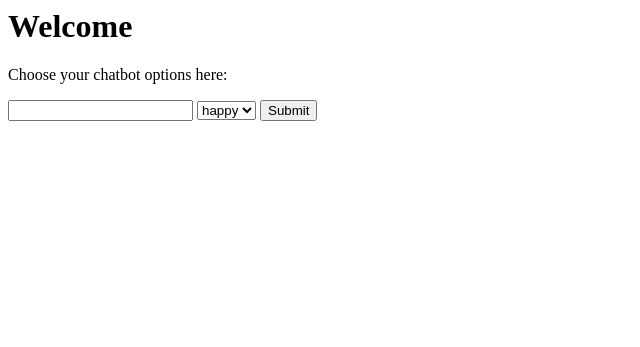
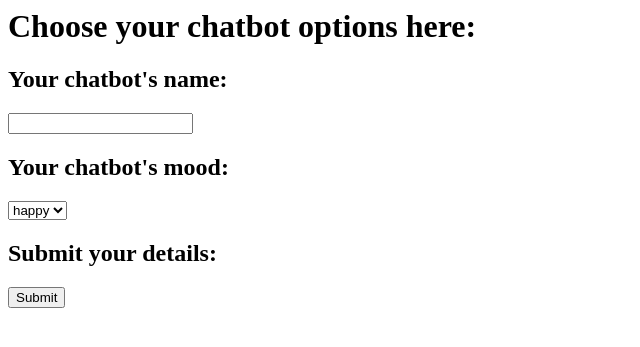
Before and after one commit to garnere1/CustomChatbot, a Flask app: page / in a window 1280 px wide. Shown: the top 347 px of the page, without its empty margins (0-640 px from the left). Run offline with Flask 3, Linux system fonts and the light colour scheme.

Commit message:
submit changes

```diff
--- a/app.py
+++ b/app.py
@@ -12,13 +12,13 @@ moods = ["happy", "angry", "sad"]
 def home_page():
     return render_template("home.html", options = moods)
 
-@app.route("/submit_mood", methods=['GET', 'POST'])
-def submit_mood():
+@app.route("/submit", methods=['GET', 'POST'])
+def submit():
     if request.method == 'POST':
         print(request.form)
-        return "<p>Got it!</p>"
+        return render_template("home.html", options = moods)
     elif request.method == 'GET':
-        return "<p>Get!</p>"
+        return render_template("home.html", options = moods)
 
 if __name__ == "__main__":
     app.run(debug=True, host="0.0.0.0", port=3000)
--- a/templates/home.html
+++ b/templates/home.html
@@ -1,16 +1,17 @@
 {% extends "base.html" %}
-{% block page_title %}Welcome{% endblock %}
+{% block page_title %}Choose your chatbot options here:{% endblock %}
 {% block body %}
     {{ super() }}
-
-    <p>Choose your chatbot options here:</p>
-    <form action="{{ url_for('submit_mood') }}" method="POST">
+    <form action="{{ url_for('submit') }}" method="POST">
+        <h2>Your chatbot's name: </h2>
         <input type="text" name="name">
-        <select name="attitude" class="Input">
+        <h2>Your chatbot's mood: </h2>
+        <select name="mood" class="Input">
             {% for option in options %}
             <option value="{{ option }}">{{ option }}</option>
             {% endfor %}
         </select>
+        <h2>Submit your details: </h2>
         <input type="submit" name="submit_button">
     </form>
 {% endblock %}
```
